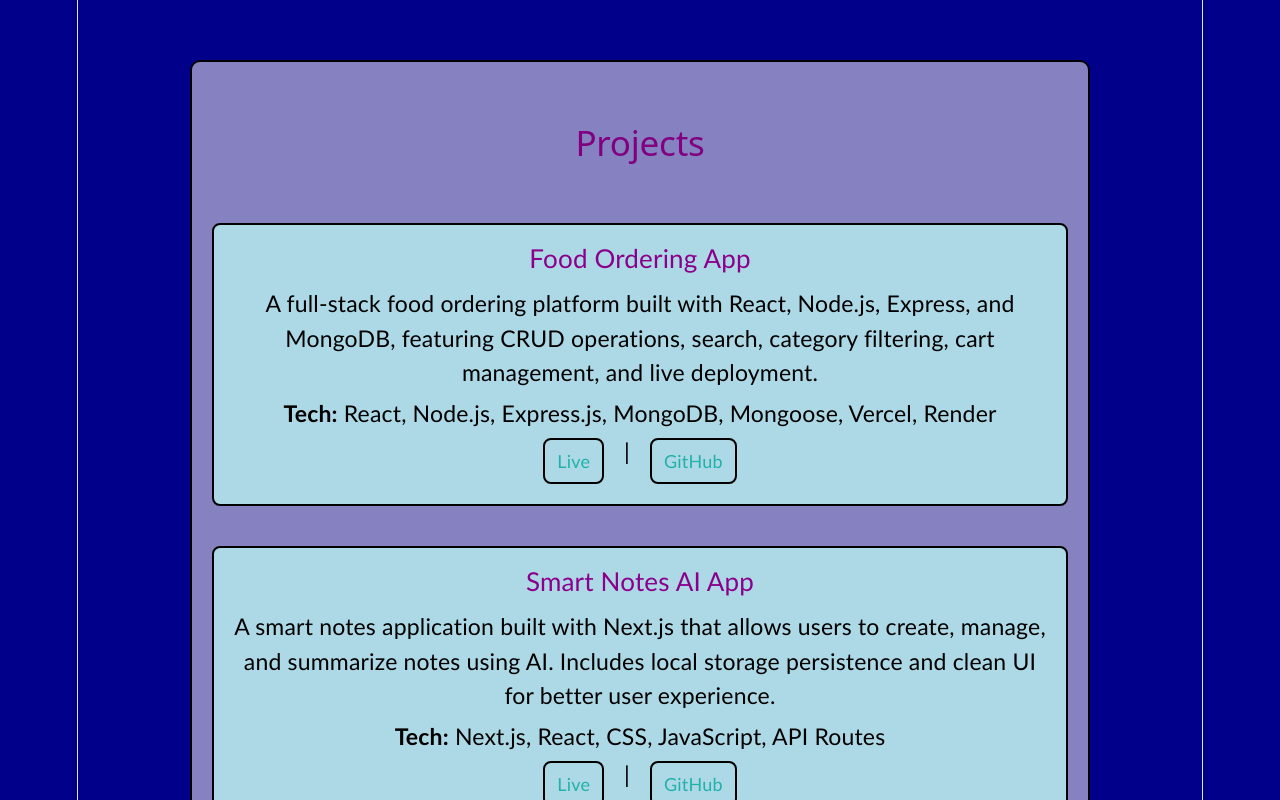
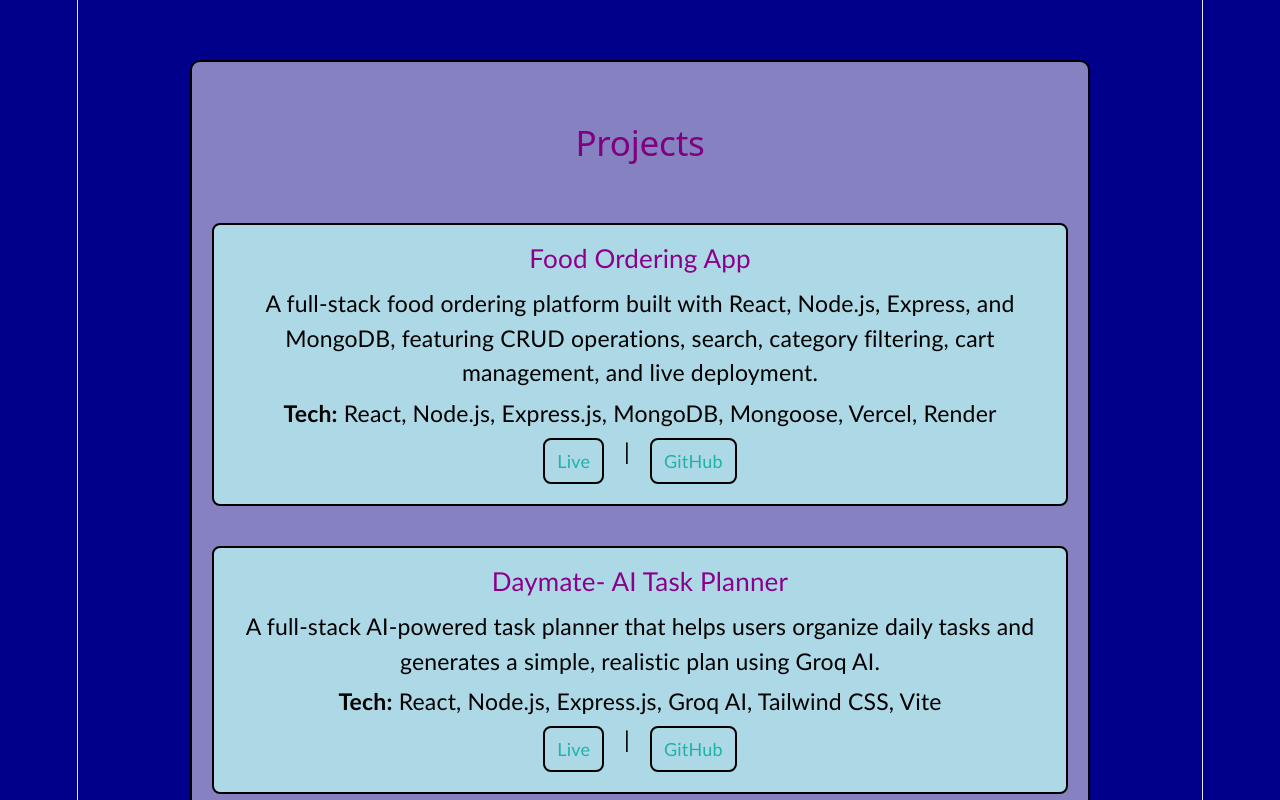
Before and after one commit to saumya-30-verma/portfolio, a React (Vite) app: page /projects in a window 1280 px wide. Shown: the top 800 px of the page. Built offline with nearby package versions, Linux system fonts and the light colour scheme.

Commit message:
Add Daymate AI Task Planner project

```diff
--- a/src/Data/ProjectsData.js
+++ b/src/Data/ProjectsData.js
@@ -6,6 +6,15 @@ export const Projects= [
         live: "https://food-ordering-frontend-olive.vercel.app/",
         Github: "https://github.com/saumya-30-verma/food-ordering-frontend",
         Github: "https://github.com/saumya-30-verma/food-ordering-backend"
+    },
+
+    {
+        title: "Daymate- AI Task Planner",
+        description: "A full-stack AI-powered task planner that helps users organize daily tasks and generates a simple, realistic plan using Groq AI.",
+        tech: "React, Node.js, Express.js, Groq AI, Tailwind CSS, Vite",
+        live: "https://daymate-frontend-drjo.vercel.app/",
+        GitHub: "https://github.com/saumya-30-verma/Daymate-frontend",
+        GithubBackend: "https://github.com/saumya-30-verma/Daymate-backend"
     },
 
     {
```
